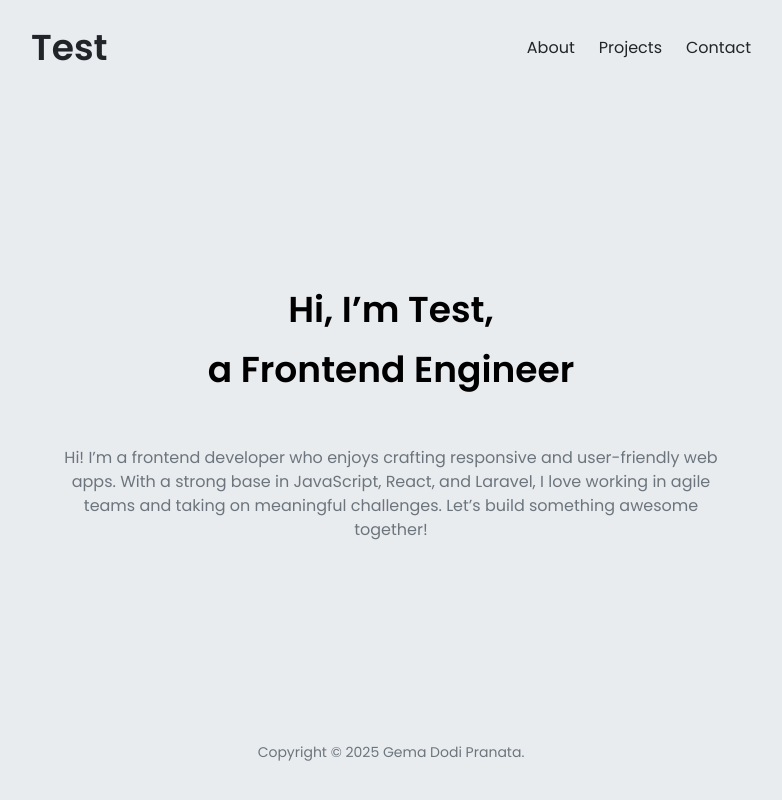
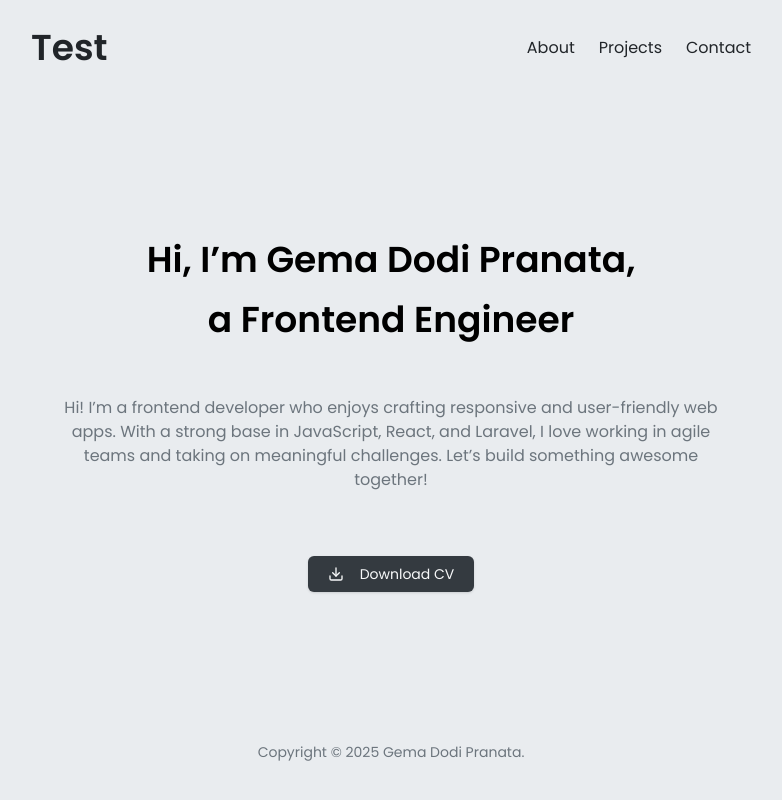
Before and after one commit to gemadp01/personal-web, a React (Vite) app: page / in a window 1280 px wide. Shown: the whole page, without its empty margins (249-1031 px from the left). Built offline with nearby package versions, Linux system fonts and the light colour scheme.

Commit message:
rafactoring(AboutPage)

```diff
--- a/src/pages/AboutPage.tsx
+++ b/src/pages/AboutPage.tsx
@@ -1,19 +1,21 @@
+import { DownloadIcon } from "lucide-react";
+import { Button } from "../components/ui/Button";
 import { useIsSmallScreen } from "../lib/utils";
 
 const AboutPage = () => {
-  const isSmallScreen = useIsSmallScreen(640);
+  const isSmallScreen: boolean = useIsSmallScreen(640);
 
   return (
     <main className="min-h-[80vh] flex items-center text-center">
       <div className="space-y-10 md:space-y-14 px-10">
         {isSmallScreen ? (
           <h2 className="space-y-5">
-            <span className="block">Hi, I’m Test,</span>
+            <span className="block">Hi, I’m Gema Dodi Pranata,</span>
             <span className="block">a Frontend Engineer</span>
           </h2>
         ) : (
           <h4 className="space-y-3">
-            <span className="block">Hi, I’m Test,</span>
+            <span className="block">Hi, I’m Gema Dodi Pranata,</span>
             <span className="block">a Frontend Engineer</span>
           </h4>
         )}
@@ -23,6 +25,15 @@ const AboutPage = () => {
           Laravel, I love working in agile teams and taking on meaningful
           challenges. Let’s build something awesome together!
         </p>
+        <Button
+          href="https://drive.google.com/file/d/13IpPGjuM2PqLxS2BbQ5uVd1RtbN1gQRp/view?usp=sharing"
+          icon={<DownloadIcon className="mr-2 w-4 h-4" />}
+          iconPosition="left"
+          color="secondary"
+          external={true}
+        >
+          Download CV
+        </Button>
       </div>
     </main>
   );
```
